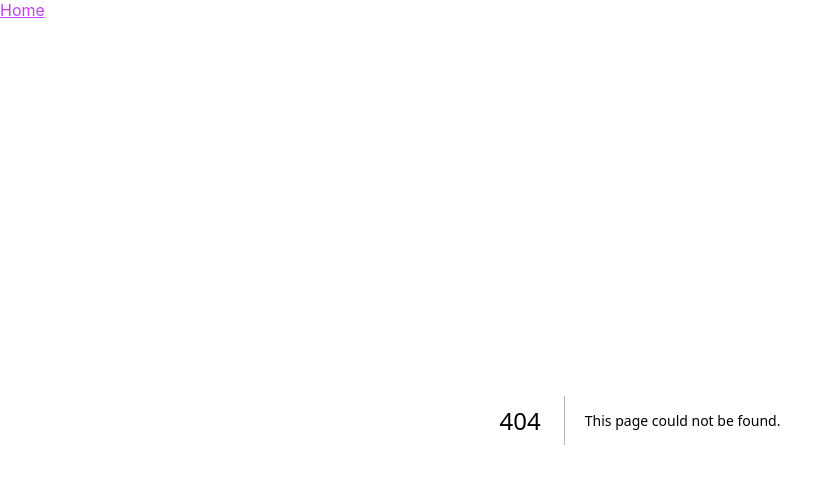
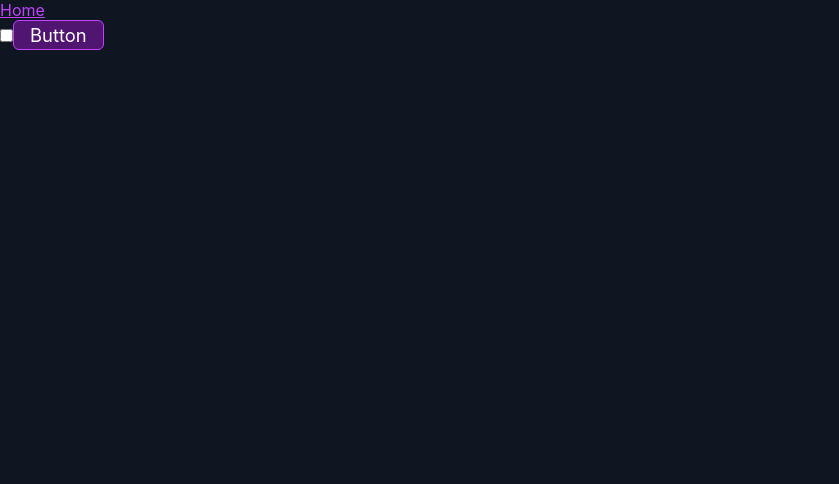
Before and after one commit to benjamin777dev/next-jest-testing-library, a Next.js app: page /checkbox-button in a window 1280 px wide. Before the commit this address had no page. Shown: the top 484 px of the page, without its empty margins (0-839 px from the left). Built offline with nearby package versions, Linux system fonts and the light colour scheme.

Commit message:
add checkbox-button

```diff
--- /dev/null
+++ b/pages/checkbox-button.tsx
@@ -0,0 +1,24 @@
+import { useState } from 'react'
+
+export default function CheckboxButton() {
+  const [isChecked, setIsChecked] = useState(false)
+  return (
+    <>
+      <input
+        type='checkbox'
+        checked={isChecked}
+        onChange={() => setIsChecked(!isChecked)}
+      />
+      <button
+        disabled={isChecked}
+        style={
+          isChecked
+            ? { backgroundColor: 'black', color: 'gray', border: 0 }
+            : {}
+        }
+      >
+        Button
+      </button>
+    </>
+  )
+}
--- a/pages/index.tsx
+++ b/pages/index.tsx
@@ -8,6 +8,8 @@ export default function Home() {
       <Link href='color-button'>color-button</Link>
       <br />
       <Link href='get-by-test-id'>get-by-test-id</Link>
+      <br />
+      <Link href='checkbox-button'>checkbox-button</Link>
     </>
   )
 }
```
Also changed, not shown: 1 other file (tests, documents, lock files or other folders).
